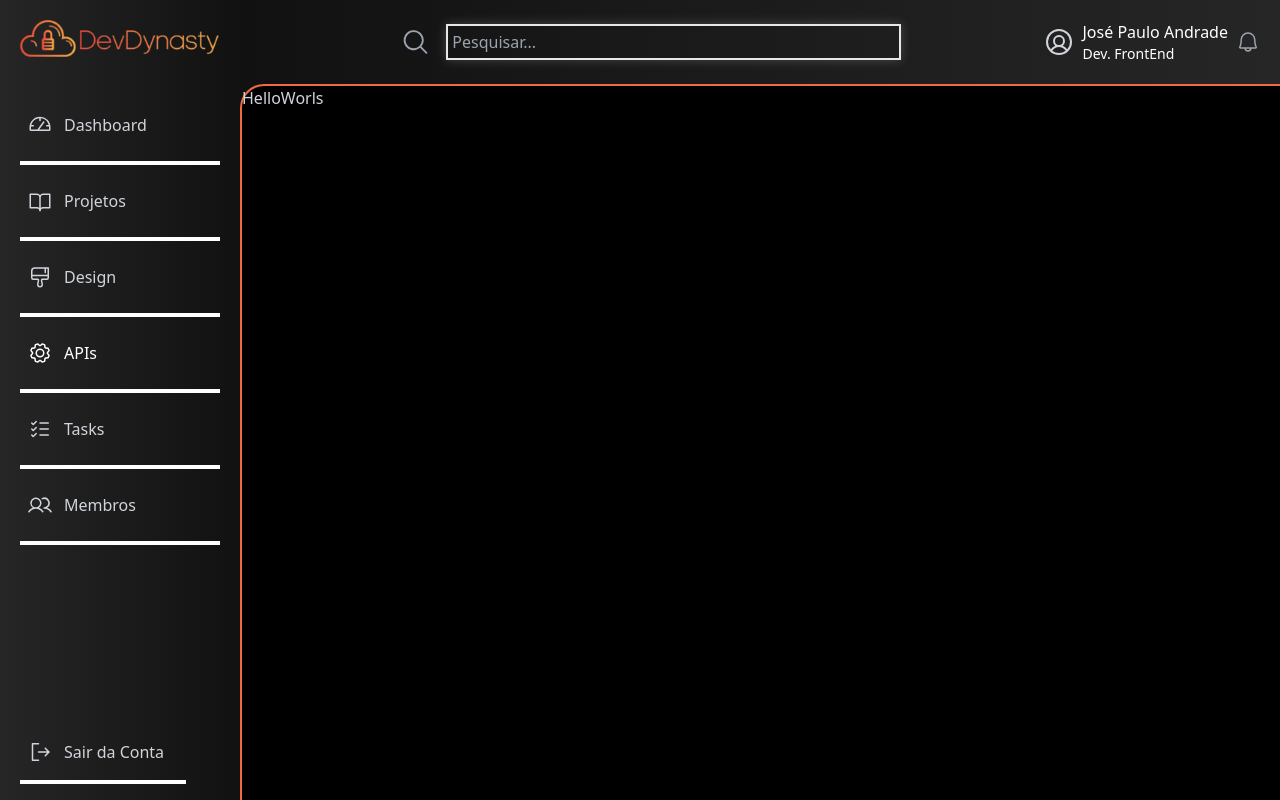
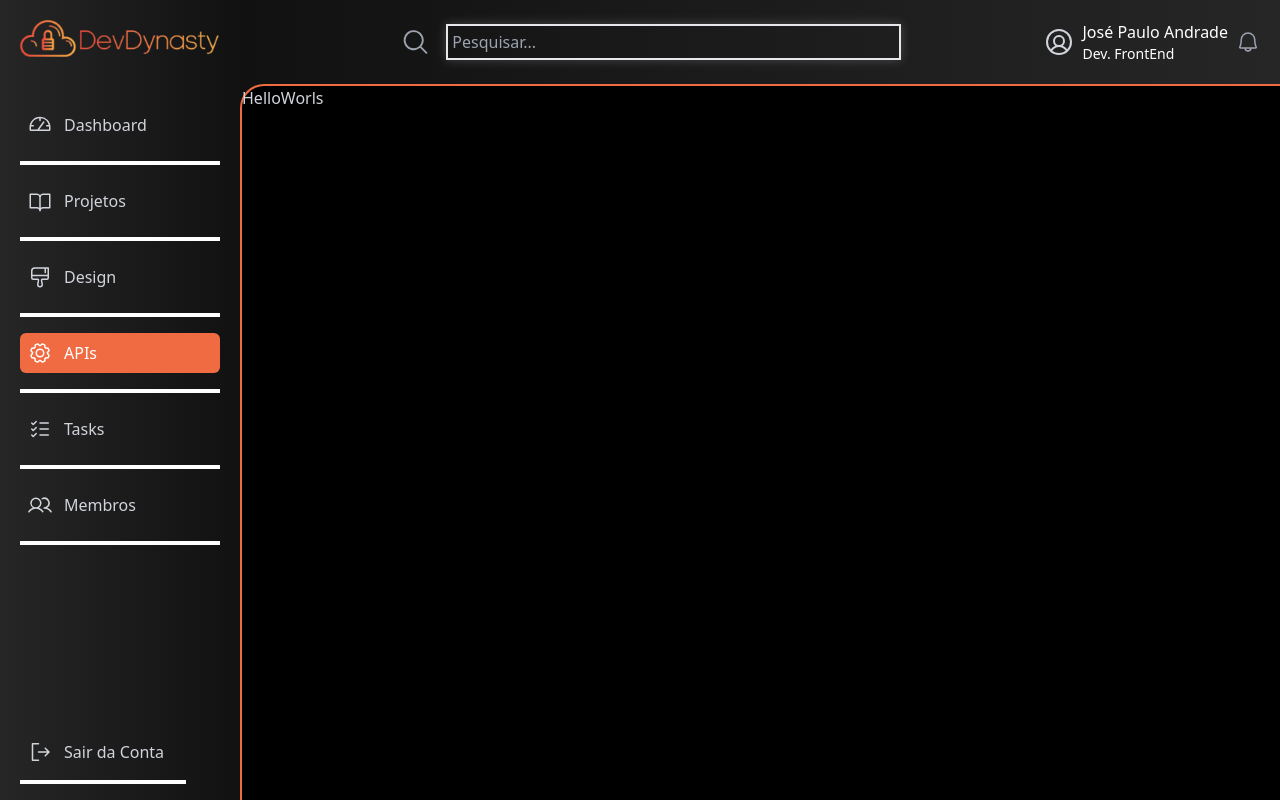
Before and after one commit to org-dev-dynasty/portal-interno-front, a React (Vite) app: page /portalInterno/apis in a window 1280 px wide. Built offline with nearby package versions, Linux system fonts and the light colour scheme.

Commit message:
feat: Update sidebar styling in DashboardLayout component

```diff
--- a/src/app/components/header2/index.tsx
+++ b/src/app/components/header2/index.tsx
@@ -31,7 +31,7 @@ export default function DashboardLayout({ children }: any) {
                     <div className="text-ORANGE">
                         <img src={Logo} alt="" className='cursor-pointer' />
                     </div>
-                    <button className='lg:hidden' onClick={() => setIsMenuOpen(!isMenuOpen)}>
+                    <button className='lg:hidden md:hidden' onClick={() => setIsMenuOpen(!isMenuOpen)}>
                         <X size={24} />
                     </button>
                 </div>
@@ -41,7 +41,7 @@ export default function DashboardLayout({ children }: any) {
                             key={index}
                             to={item.path}
                             className={`flex items-center p-2 rounded-md transition-colors
-                ${location.pathname === item.path ? ' text-white' : 'hover:bg-ORANGE hover:text-white'}`}
+                ${location.pathname === item.path ? ' text-white bg-ORANGE' : 'hover:bg-ORANGE hover:text-white'}`}
                         >
                             {item.icon}
                             <span className="ml-3">{item.name}</span>
@@ -49,7 +49,7 @@ export default function DashboardLayout({ children }: any) {
                         <div className='border-2 border-white'></div>
                     </>
                 ))}
-               <button className="absolute bottom-4 left-5 w-[13%] max-sm:w-full" onClick={handleLogout}>
+                <button className="absolute bottom-4 left-5 w-[13%] max-sm:w-full" onClick={handleLogout}>
                     <p className="flex items-center p-2 rounded-md hover:bg-red-500 hover:text-white transition-colors">
                         <SignOut size={24} className="mr-3" />
                         Sair da Conta
@@ -108,7 +108,7 @@ export default function DashboardLayout({ children }: any) {
                     </div>
                 </div>
 
-                <div className="flex-1 bg-black rounded-tl-3xl   border-2 border-t-ORANGE border-l-ORANGE border-r-0 border-b-0 max-sm:border-0 rounded-none ">
+                <div className="flex-1 bg-black rounded-tl-3xl  border-2 border-t-ORANGE border-l-ORANGE border-r-0 border-b-0 max-md:border-0 max-md:rounded-none max-sm:border-0 rounded-none ">
                     {children}
                 </div>
             </div>
```
